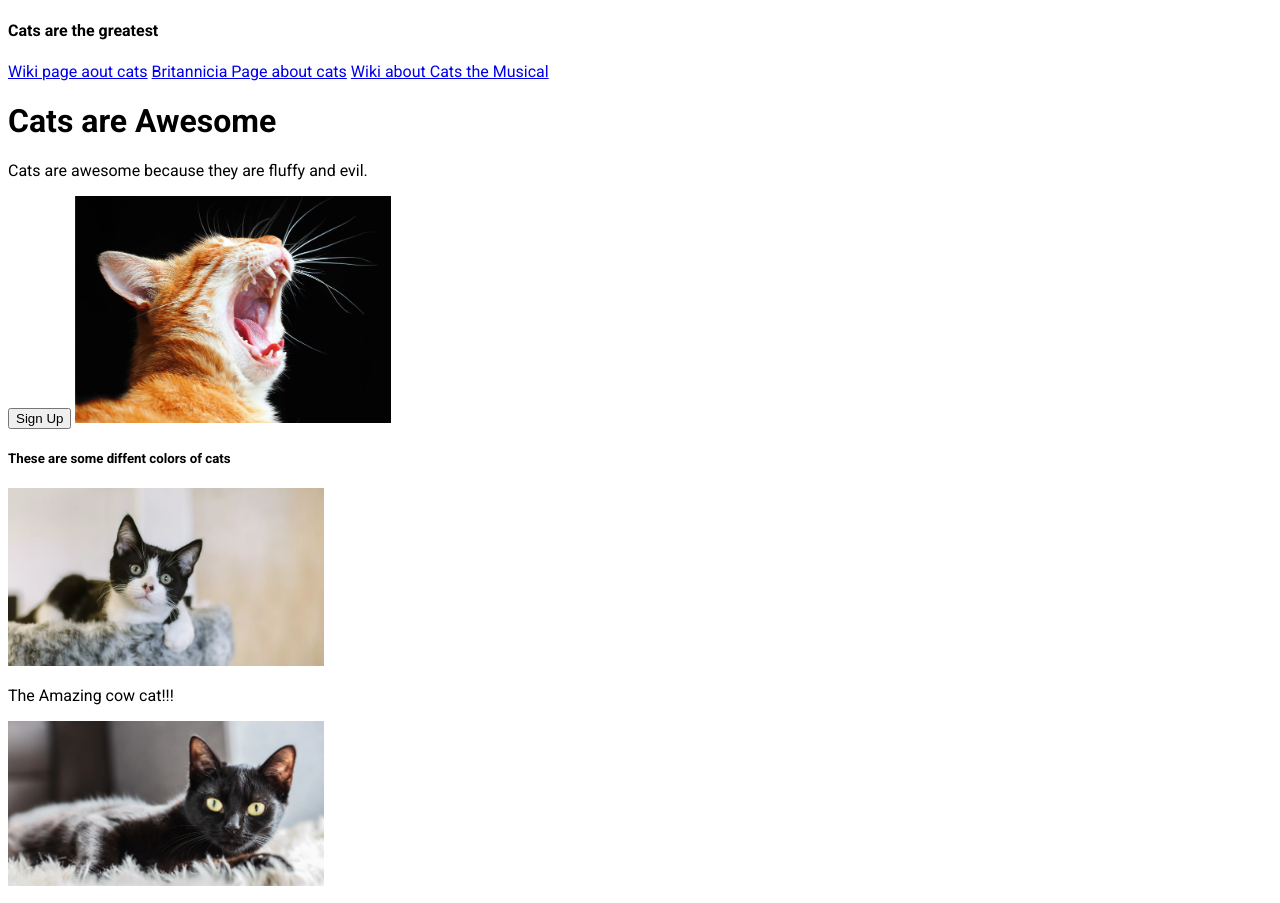
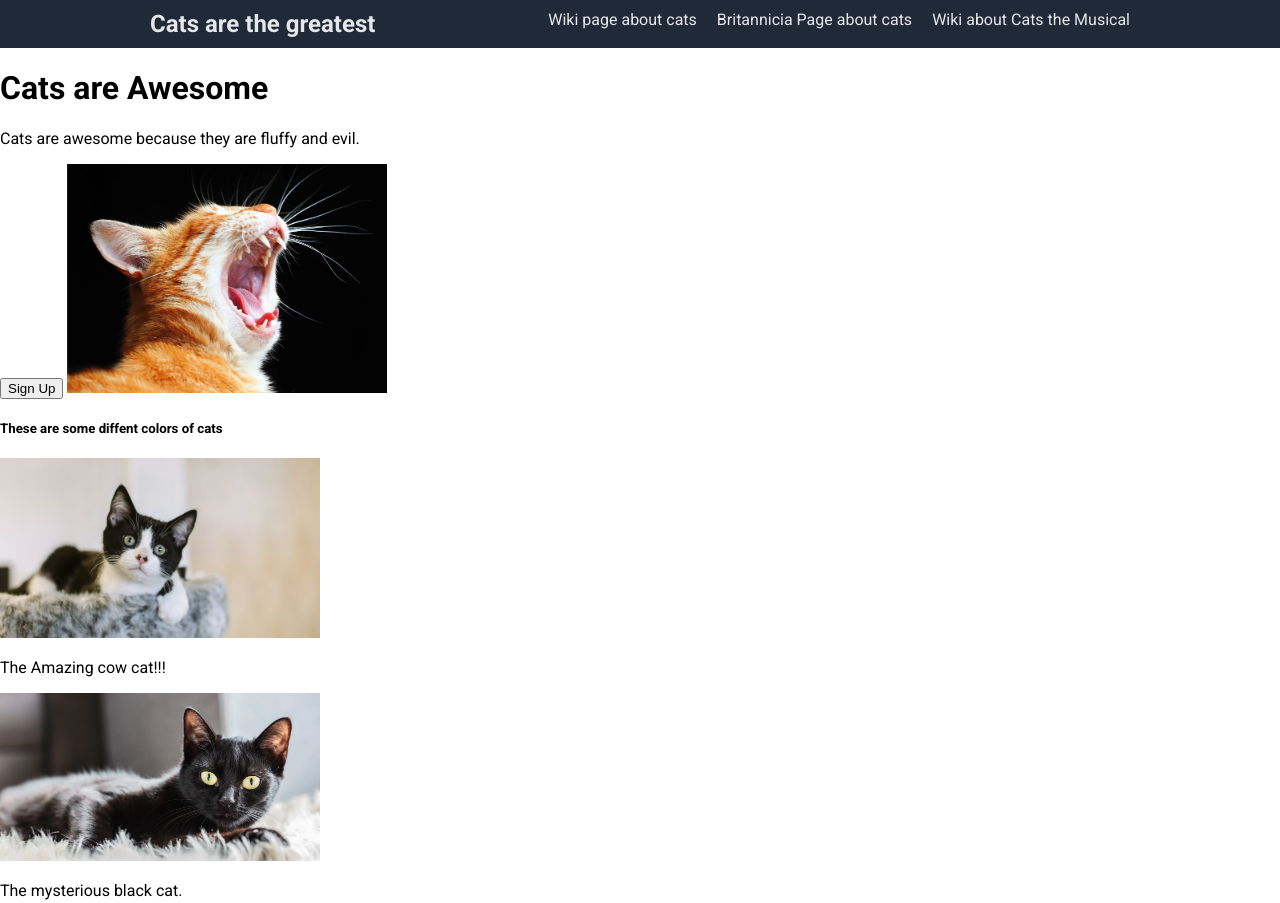
Before and after one commit to nateTheGreat25/landing-page, a plain HTML site: page index.html in a window 1280 px wide. Shown: the top 903 px of the page. Drawn offline with Linux system fonts and the light colour scheme.

Commit message:
Finished styling header

```diff
--- a/index.html
+++ b/index.html
@@ -10,11 +10,13 @@
     <link rel="stylesheet" href="styles.css">
 </head>
 <body>
-    <div>
-        <h4>Cats are the greatest</h4>
-        <a href="https://en.wikipedia.org/wiki/Cat">Wiki page aout cats</a>
-        <a href="https://www.britannica.com/animal/cat">Britannicia Page about cats</a>
-        <a href="https://en.wikipedia.org/wiki/Cats_(musical)">Wiki about Cats the Musical</a>
+    <div class="header">
+            <h4>Cats are the greatest</h4>
+            <div class="header-links">
+                <a href="https://en.wikipedia.org/wiki/Cat">Wiki page about cats</a>
+                <a href="https://www.britannica.com/animal/cat">Britannicia Page about cats</a>
+                <a href="https://en.wikipedia.org/wiki/Cats_(musical)">Wiki about Cats the Musical</a>
+            </div>
     </div>
 
     <div>
@@ -51,7 +53,7 @@
     <div class="quote">
         <p class="quote-text">Rome did not create a great empire by having meetings,
              they did it by killing all people who opposed them.</p>
-        <p class="quote-person">-Somewhere on the internet</p>
+        <p class="quote-person">-Cats Probably</p>
     </div>
 
     <div class="action">
--- a/styles.css
+++ b/styles.css
@@ -1,10 +1,43 @@
 body {
     font-family: Roboto;
+    margin: 0;
+
+
 }
 
 
 
-.orange-cat, .cow-cat, .black-cat, .grey-cat, .calico-cat  {
+a {
+    text-decoration: none;
+    color: #E5E7EB;
+}
+
+h4 {
+    font-size: 24px;
+    color: #E5E7EB;
+    margin: 0;
+}
+
+
+
+.orange-cat  {
     width: 25%;
     height: auto;
 }
+
+.cow-cat, .black-cat, .grey-cat, .calico-cat  {
+    width: 25%;
+    height: auto;
+}
+
+.header {
+    background-color: #1f2937;
+    display: flex;
+    justify-content: space-between;
+    padding: 10px 150px;
+}
+
+.header-links {
+    display: flex;
+    gap: 20px;
+}
```
